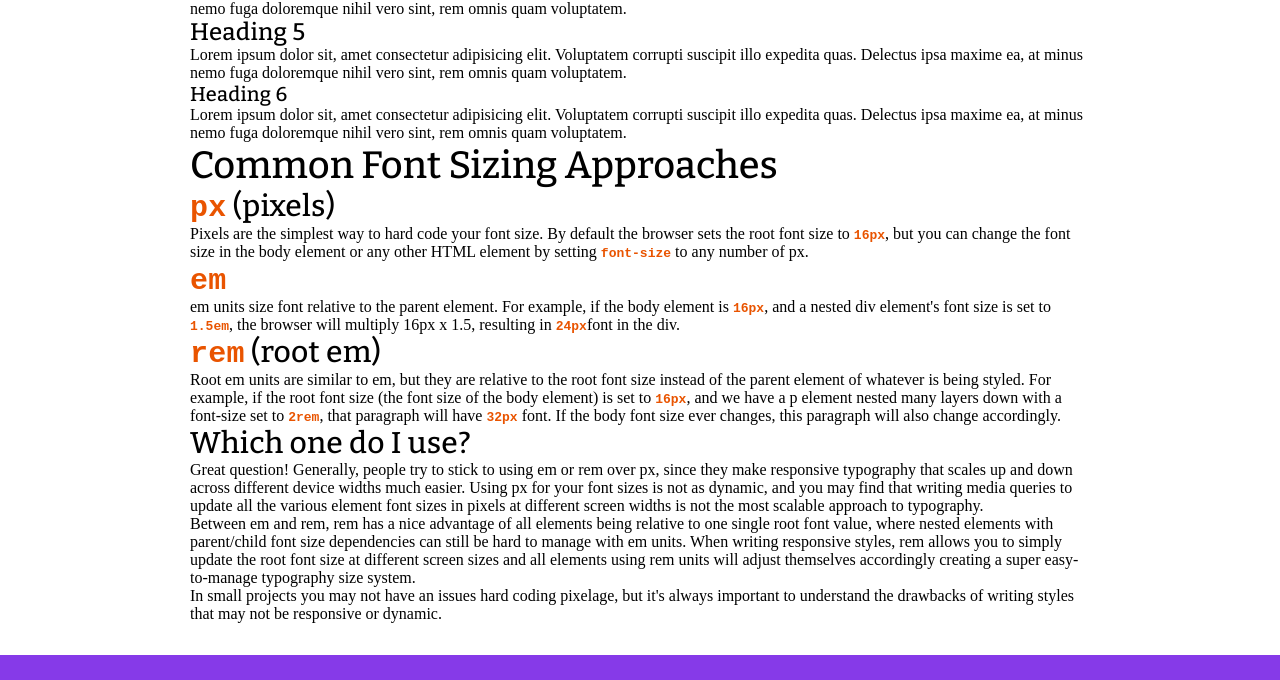
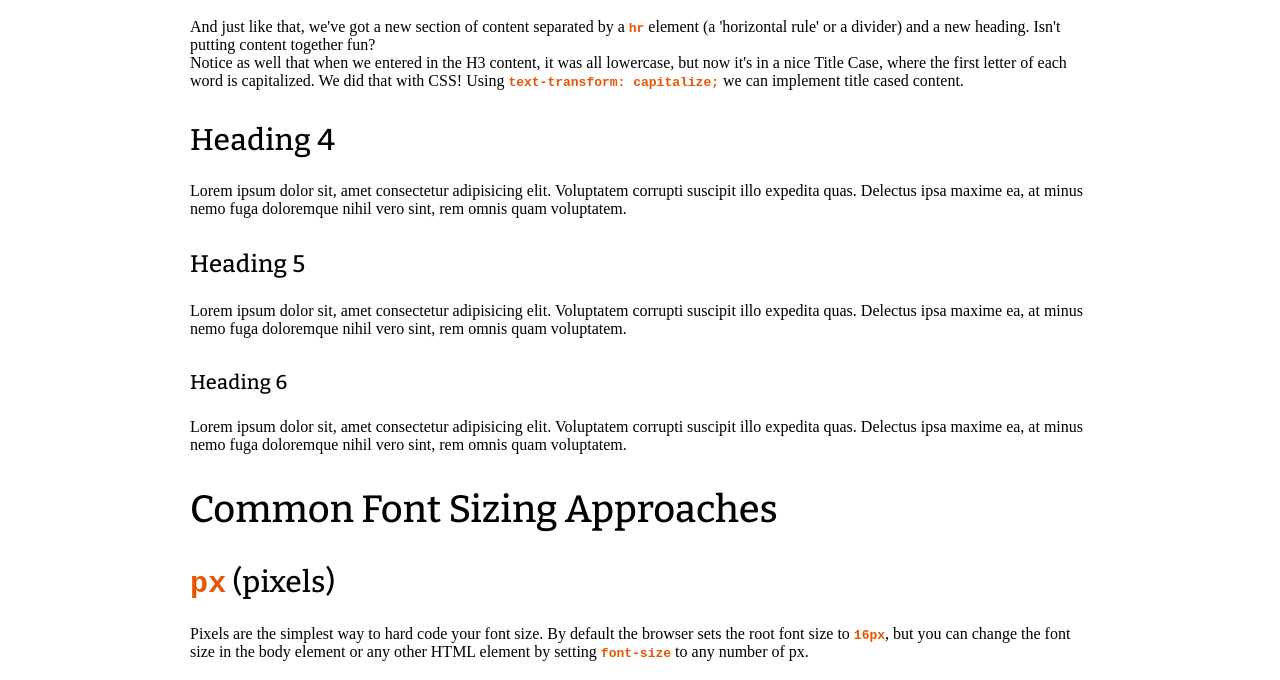
Before and after one commit to anilbeter/css23, a plain HTML site: page Blog Post Project/index.html in a window 1280 px wide. Shown: the part 822-1502 px from the top of the page. Drawn offline with nearby package versions, Linux system fonts and the light colour scheme.

Commit message:
fix margin

```diff
--- a/Blog Post Project/style.css
+++ b/Blog Post Project/style.css
@@ -20,6 +20,7 @@ h5,
 h6 {
   font-family: 'Bitter', serif;
   font-weight: 500;
+  margin: 32px 0 24px 0;
 }
 
 h1 {
```
